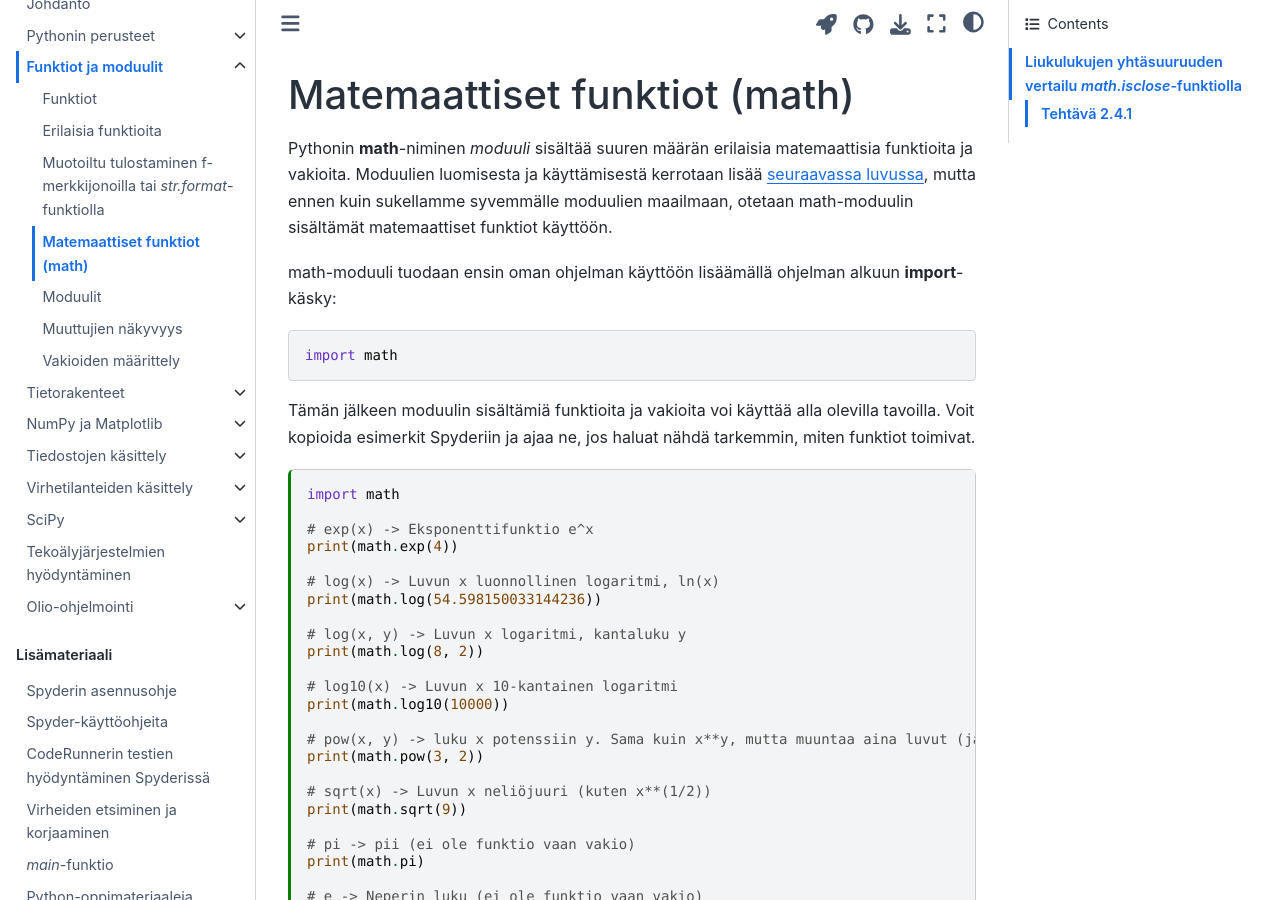
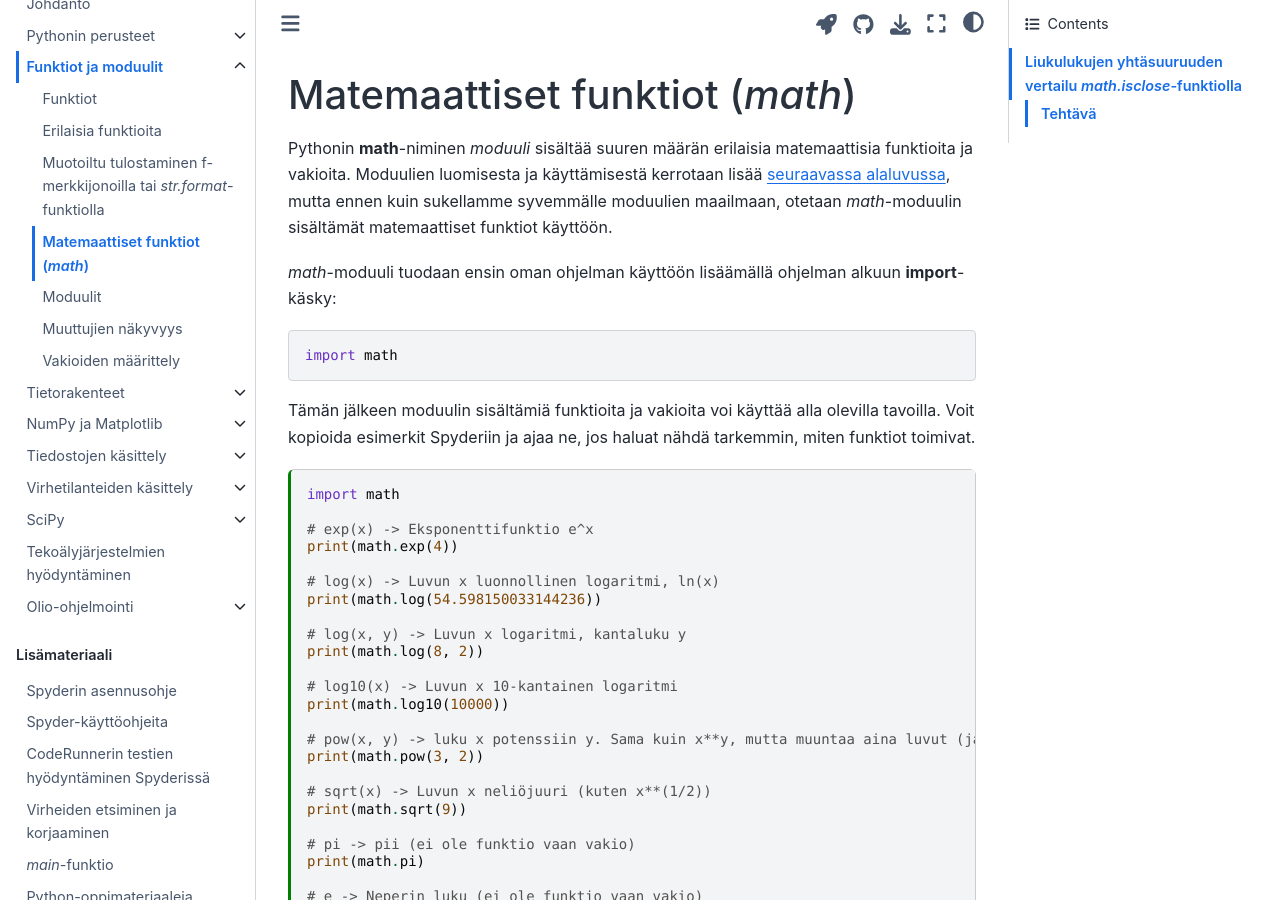
Before and after one commit to elina-ruha/CHEM-ohjelmointikurssikirja-test, a Jupyter Book: the page built from book/funktiot/math.md, in a window 1280 px wide and 900 px high. Built offline with Jupyter Book 1.0.4 settings and Sphinx 7.4.7 and the Sphinx Book theme 1.1.4, drawn with Linux system fonts in a browser that asks for light colours; comment, search, counter and statistics services are not loaded; some of the changed text lies outside the part shown.

Commit message:
Update math.md

````diff
--- a/book/funktiot/math.md
+++ b/book/funktiot/math.md
@@ -9,12 +9,12 @@ kernelspec:
   language: python
   name: python3
 ---
-# Matemaattiset funktiot (math)
+# Matemaattiset funktiot (*math*)
 Pythonin **math**-niminen *moduuli* sisältää suuren määrän erilaisia matemaattisia funktioita ja vakioita. Moduulien
-luomisesta ja käyttämisestä kerrotaan lisää [seuraavassa luvussa](../Kierros2/s2_5.md), mutta ennen kuin sukellamme
-syvemmälle moduulien maailmaan, otetaan math-moduulin sisältämät matemaattiset funktiot käyttöön.
+luomisesta ja käyttämisestä kerrotaan lisää [seuraavassa alaluvussa](funktiot/moduulit.md), mutta ennen kuin sukellamme
+syvemmälle moduulien maailmaan, otetaan *math*-moduulin sisältämät matemaattiset funktiot käyttöön.
 
-math-moduuli tuodaan ensin oman ohjelman käyttöön lisäämällä ohjelman alkuun **import**-käsky:
+*math*-moduuli tuodaan ensin oman ohjelman käyttöön lisäämällä ohjelman alkuun **import**-käsky:
 ``` ipython3
 import math
 ```
@@ -88,7 +88,7 @@ if math.isclose(luku1, luku2, rel_tol = 0.01):
 if math.isclose(luku1, luku2, abs_tol = 0.01):
     print("Luvut ovat samat 0.01 absoluuttisella tarkkuudella")
 ```
-Toinen esimerkki, missä rel_tol ja abs_tol johtavat eri lopputulokseen:
+Toinen esimerkki, missä `rel_tol` ja `abs_tol` johtavat eri lopputulokseen:
 ```{code-cell} ipython3
 import math
 luku1 = 2000.0
@@ -104,7 +104,7 @@ if not math.isclose(luku1, luku2, abs_tol = 0.01):
 Valinta *rel_tol* ja *abs_tol* -parametrien välillä riippuu vertailun luonteesta. Jos esimerkiksi vertaillaan
 mittaustuloksia ja tiedetään vain mittausmenetelmän suhteellinen virhe, tulee käyttää suhteellista *rel_tol*-vertailua.
 :::
-### Tehtävä 2.4.1
+### Tehtävä
 Täydennä alla oleva koodi vaihtoehdoilla: `exp`, `import`, `cos`, `ceil`, `sin`, `pow`, `floor`, `math`, `pow`.
 ```{code-cell} ipython3
 TÄYDENNÄ math
````
